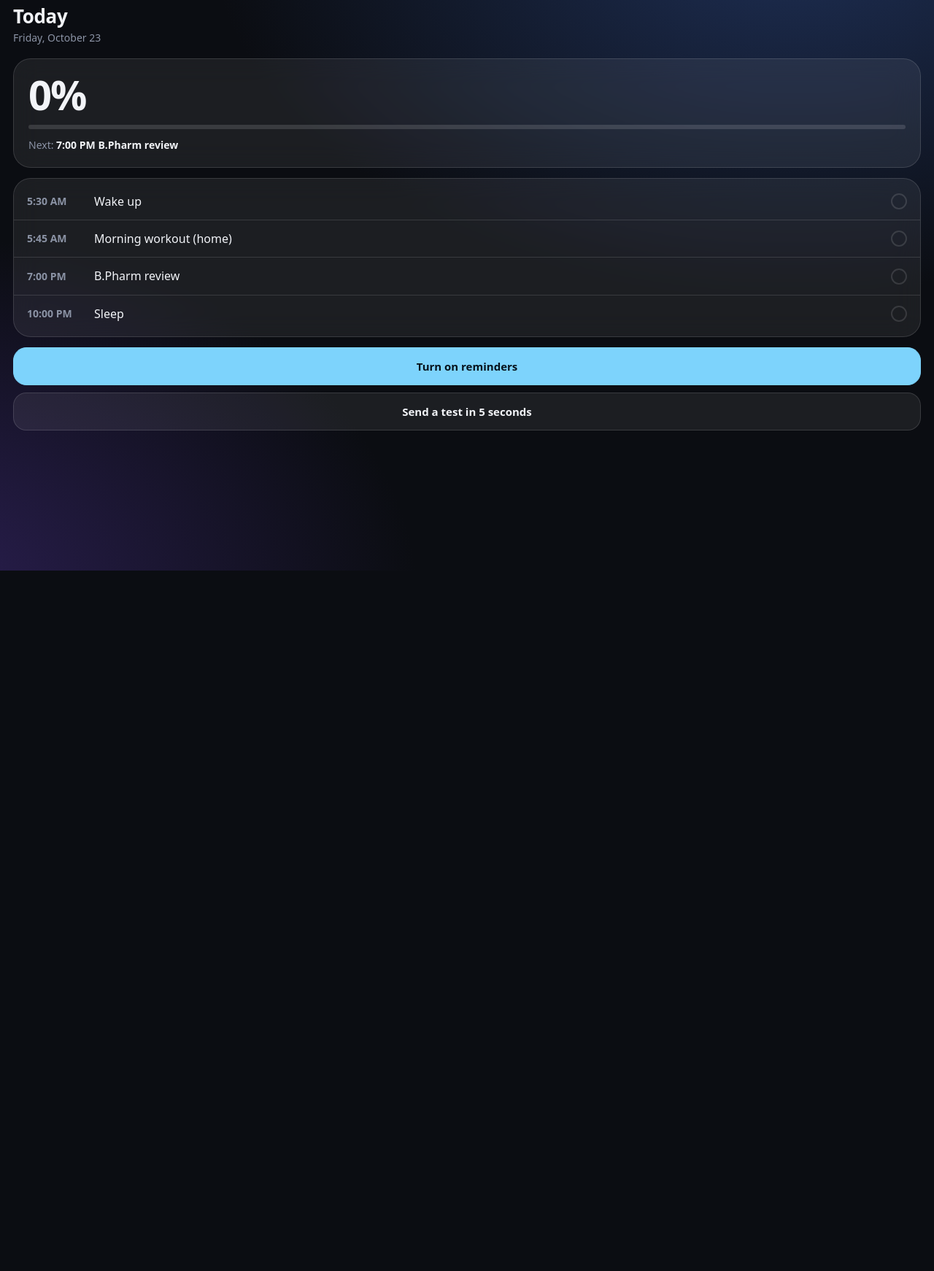
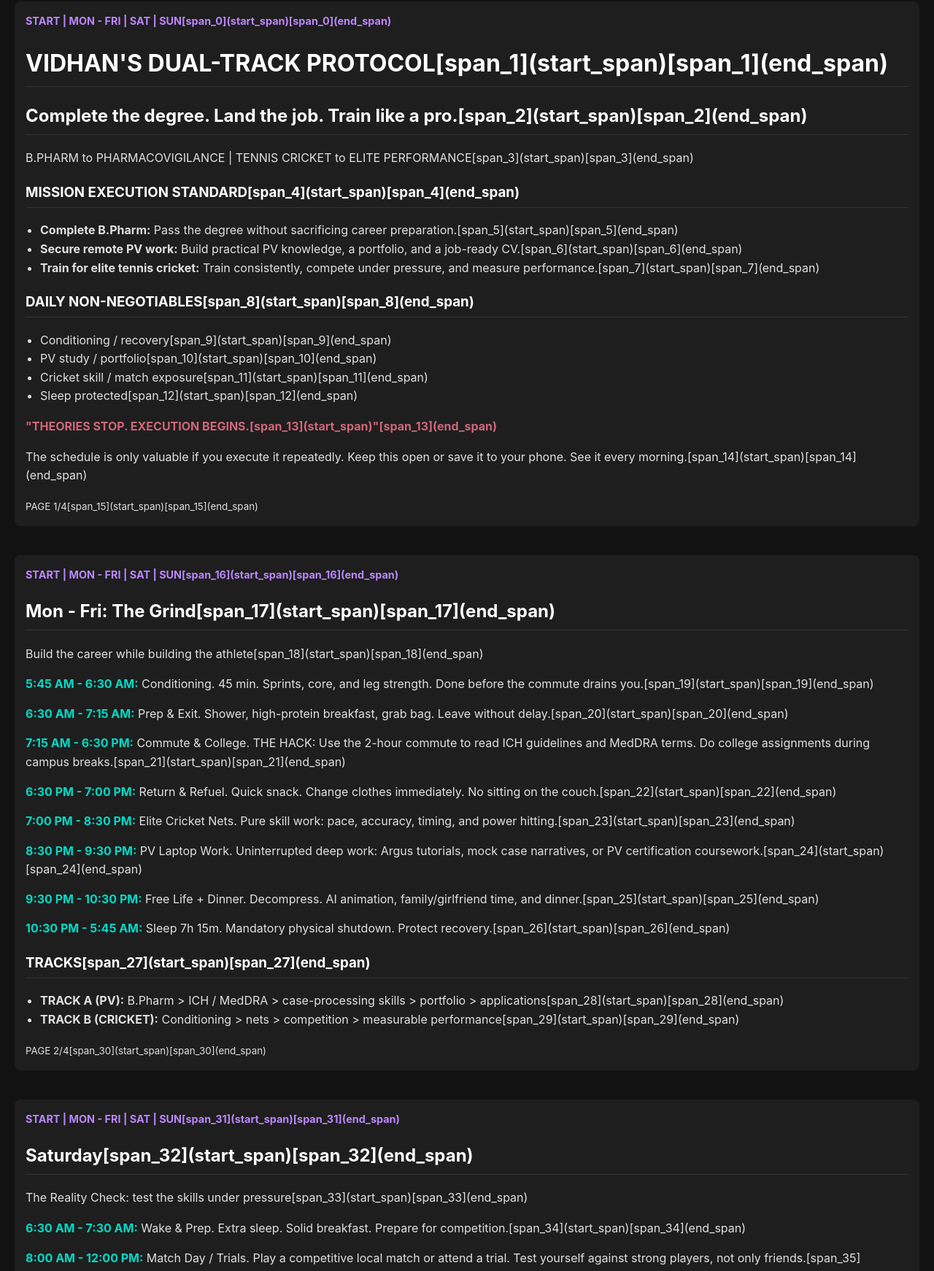
Before and after one commit to vidhanjadhav6-afk/Road-map, a website: page www/index.html in a window 1280 px wide. Shown: the part 18-1760 px from the top of the page at 73% size. Before the commit the page ends 800 px from the top, so only its background shows below. Drawn offline with Linux system fonts and the light colour scheme.

Commit message:
Replace roadmap with dual-track protocol layout

```diff
--- a/www/index.html
+++ b/www/index.html
@@ -1,90 +1,122 @@
-<!doctype html><html lang="en"><head><meta charset="utf-8">
-<meta name="viewport" content="width=device-width,initial-scale=1,viewport-fit=cover">
-<title>My Roadmap</title>
-<style>
-:root{--t:#f2f4f8;--m:#8b93a5;--a:#7dd3fc;--g:rgba(255,255,255,.07);--b:rgba(255,255,255,.13)}
-*{box-sizing:border-box;margin:0;-webkit-tap-highlight-color:transparent}
-body{min-height:100vh;color:var(--t);font:16px/1.4 system-ui,sans-serif;background:radial-gradient(800px 500px at 85% -10%,#1e2f55,transparent),radial-gradient(700px 500px at -10% 105%,#2b1f52,transparent),#0b0d12;padding:calc(env(safe-area-inset-top) + 22px) 18px calc(env(safe-area-inset-bottom) + 28px)}
-.glass{background:var(--g);border:1px solid var(--b);border-radius:24px;backdrop-filter:blur(18px);-webkit-backdrop-filter:blur(18px)}
-h1{font-size:26px;font-weight:600;letter-spacing:-.4px}
-.sub{color:var(--m);font-size:14px;margin:2px 0 18px}
-.hero{padding:20px;margin-bottom:14px}
-.pct{font-size:56px;font-weight:700;letter-spacing:-2px;line-height:1}
-.bar{height:6px;border-radius:6px;background:var(--b);margin:14px 0 12px;overflow:hidden}
-.bar i{display:block;height:100%;width:0;background:var(--a);border-radius:6px;transition:width .4s}
-.next{color:var(--m);font-size:14px}.next b{color:var(--t);font-weight:600}
-ul{list-style:none;padding:6px 0;margin-bottom:14px}
-li{display:flex;align-items:center;gap:14px;padding:14px 18px}
-li+li{border-top:1px solid var(--b)}
-li b{width:78px;font-weight:600;font-variant-numeric:tabular-nums;color:var(--m);font-size:14px}
-li span{flex:1}
-li i{width:22px;height:22px;border-radius:50%;border:2px solid var(--b)}
-li.on span{color:var(--m);text-decoration:line-through}
-li.on i{background:var(--a);border-color:var(--a)}
-button{width:100%;padding:15px;border-radius:18px;border:1px solid var(--b);background:var(--g);color:var(--t);font:600 15px system-ui;margin-bottom:10px}
-button.p{background:var(--a);color:#06121c;border-color:var(--a)}
-#msg{color:var(--m);font-size:13px;text-align:center;min-height:20px}
-</style></head><body>
-<h1>Today</h1><p class="sub" id="date"></p>
-<div class="glass hero"><div class="pct" id="pct">0%</div><div class="bar"><i id="bar"></i></div><div class="next">Next: <b id="next"></b></div></div>
-<ul class="glass" id="list"></ul>
-<button class="p" onclick="enable()">Turn on reminders</button>
-<button onclick="test()">Send a test in 5 seconds</button>
-<p id="msg"></p>
-<script>
-const S=[
-{t:"5:30 AM",n:"Wake up",d:[0,1,2,3,4,5,6]},
-{t:"5:45 AM",n:"Morning workout (home)",d:[1,2,3,4,5]},
-{t:"4:30 PM",n:"Cricket session",d:[2,4,6]},
-{t:"7:00 PM",n:"B.Pharm review",d:[1,2,3,4,5]},
-{t:"6:00 PM",n:"Weekly review",d:[0]},
-{t:"10:00 PM",n:"Sleep",d:[0,1,2,3,4,5,6]}
-];
-const $=s=>document.querySelector(s);
-const parse=t=>{const[a,p]=t.split(' ');let[h,m]=a.split(':').map(Number);if(p==='PM'&&h<12)h+=12;if(p==='AM'&&h===12)h=0;return[h,m]};
-const mins=t=>{const[h,m]=parse(t);return h*60+m};
-const day=new Date().getDay(),key='done-'+new Date().toDateString();
-let done=[];try{done=JSON.parse(localStorage.getItem(key)||'[]')}catch(e){}
-const today=S.map((s,i)=>({...s,id:i})).filter(s=>s.d.includes(day)).sort((a,b)=>mins(a.t)-mins(b.t));
-$('#date').textContent=new Date().toLocaleDateString(undefined,{weekday:'long',day:'numeric',month:'long'});
-function msg(x){$('#msg').textContent=x}
-function tog(id){done=done.includes(id)?done.filter(x=>x!==id):[...done,id];try{localStorage.setItem(key,JSON.stringify(done))}catch(e){}render()}
-function render(){
- const n=new Date(),nm=n.getHours()*60+n.getMinutes();
- const nx=today.find(s=>!done.includes(s.id)&&mins(s.t)>=nm);
- const p=today.length?Math.round(done.length/today.length*100):0;
- $('#pct').textContent=p+'%';$('#bar').style.width=p+'%';
- $('#next').textContent=nx?nx.t+'  '+nx.n:'Nothing left today';
- $('#list').innerHTML=today.map(s=>'<li class="'+(done.includes(s.id)?'on':'')+'" onclick="tog('+s.id+')"><b>'+s.t+'</b><span>'+s.n+'</span><i></i></li>').join('');
-}
-const LN=window.Capacitor&&Capacitor.Plugins&&Capacitor.Plugins.LocalNotifications;
-async function setup(){
- if(!LN){msg('Reminders work only in the installed Android app.');return false}
- const p=await LN.requestPermissions();
- if(p.display!=='granted'){msg('Allow notifications for this app in phone settings.');return false}
- try{const e=await LN.checkExactNotificationSetting();if(e.exact_alarm!=='granted')await LN.changeExactNotificationSetting()}catch(e){}
- await LN.createChannel({id:'sessions',name:'Session reminders',importance:5,visibility:1,vibration:true,lights:true});
- return true;
-}
-async function enable(){
- try{
-  if(!await setup())return;
-  const pend=await LN.getPending();
-  if(pend.notifications.length)await LN.cancel({notifications:pend.notifications.map(x=>({id:x.id}))});
-  const list=[];
-  S.forEach((s,i)=>{const[h,m]=parse(s.t);s.d.forEach(d=>list.push({id:i*10+d+1,title:s.n,body:'Starting now ('+s.t+')',channelId:'sessions',schedule:{on:{weekday:d+1,hour:h,minute:m},allowWhileIdle:true}}))});
-  await LN.schedule({notifications:list});
-  try{localStorage.setItem('armed','1')}catch(e){}
-  msg('Reminders on: '+list.length+' scheduled weekly.');
- }catch(e){msg('Error: '+e.message)}
-}
-async function test(){
- try{
-  if(!await setup())return;
-  await LN.schedule({notifications:[{id:999,title:'Test reminder',body:'Reminders work. Close the app and try again.',channelId:'sessions',schedule:{at:new Date(Date.now()+5000),allowWhileIdle:true}}]});
-  msg('Test sent. Close the app now.');
- }catch(e){msg('Error: '+e.message)}
-}
-render();setInterval(render,60000);
-try{if(localStorage.getItem('armed'))enable()}catch(e){}
-</script></body></html>
+<!DOCTYPE html>
+<html lang="en">
+<head>
+    <meta charset="UTF-8">
+    <meta name="viewport" content="width=device-width, initial-scale=1.0">
+    <title>VIDHAN'S DUAL-TRACK PROTOCOL</title>
+    <style>
+        body { background-color: #121212; color: #e0e0e0; font-family: -apple-system, sans-serif; margin: 0; padding: 20px; line-height: 1.6; }
+        h1, h2, h3 { color: #ffffff; border-bottom: 1px solid #333; padding-bottom: 5px; }
+        .page { margin-bottom: 40px; padding: 15px; background-color: #1e1e1e; border-radius: 8px; }
+        .nav { font-weight: bold; color: #bb86fc; font-size: 0.9em; margin-bottom: 15px; }
+        .time-block { margin-bottom: 15px; }
+        .time { font-weight: bold; color: #03dac6; }
+        .highlight { color: #cf6679; font-weight: bold; }
+        ul { padding-left: 20px; }
+    </style>
+</head>
+<body>
+
+    <!-- PAGE 1 -->
+    <div class="page" id="start">
+        <div class="nav">START | MON - FRI | SAT | SUN[span_0](start_span)[span_0](end_span)</div>
+        <h1>VIDHAN'S DUAL-TRACK PROTOCOL[span_1](start_span)[span_1](end_span)</h1>
+        <h2>Complete the degree. Land the job. Train like a pro.[span_2](start_span)[span_2](end_span)</h2>
+        <p>B.PHARM to PHARMACOVIGILANCE | TENNIS CRICKET to ELITE PERFORMANCE[span_3](start_span)[span_3](end_span)</p>
+
+        <h3>MISSION EXECUTION STANDARD[span_4](start_span)[span_4](end_span)</h3>
+        <ul>
+            <li><strong>Complete B.Pharm:</strong> Pass the degree without sacrificing career preparation.[span_5](start_span)[span_5](end_span)</li>
+            <li><strong>Secure remote PV work:</strong> Build practical PV knowledge, a portfolio, and a job-ready CV.[span_6](start_span)[span_6](end_span)</li>
+            <li><strong>Train for elite tennis cricket:</strong> Train consistently, compete under pressure, and measure performance.[span_7](start_span)[span_7](end_span)</li>
+        </ul>
+
+        <h3>DAILY NON-NEGOTIABLES[span_8](start_span)[span_8](end_span)</h3>
+        <ul>
+            <li>Conditioning / recovery[span_9](start_span)[span_9](end_span)</li>
+            <li>PV study / portfolio[span_10](start_span)[span_10](end_span)</li>
+            <li>Cricket skill / match exposure[span_11](start_span)[span_11](end_span)</li>
+            <li>Sleep protected[span_12](start_span)[span_12](end_span)</li>
+        </ul>
+        <p class="highlight">"THEORIES STOP. EXECUTION BEGINS.[span_13](start_span)"[span_13](end_span)</p>
+        <p>The schedule is only valuable if you execute it repeatedly. Keep this open or save it to your phone. See it every morning.[span_14](start_span)[span_14](end_span)</p>
+        <small>PAGE 1/4[span_15](start_span)[span_15](end_span)</small>
+    </div>
+
+    <!-- PAGE 2 -->
+    <div class="page" id="mon-fri">
+        <div class="nav">START | MON - FRI | SAT | SUN[span_16](start_span)[span_16](end_span)</div>
+        <h2>Mon - Fri: The Grind[span_17](start_span)[span_17](end_span)</h2>
+        <p>Build the career while building the athlete[span_18](start_span)[span_18](end_span)</p>
+
+        <div class="time-block"><span class="time">5:45 AM - 6:30 AM:</span> Conditioning. 45 min. Sprints, core, and leg strength. Done before the commute drains you.[span_19](start_span)[span_19](end_span)</div>
+        <div class="time-block"><span class="time">6:30 AM - 7:15 AM:</span> Prep & Exit. Shower, high-protein breakfast, grab bag. Leave without delay.[span_20](start_span)[span_20](end_span)</div>
+        <div class="time-block"><span class="time">7:15 AM - 6:30 PM:</span> Commute & College. THE HACK: Use the 2-hour commute to read ICH guidelines and MedDRA terms. Do college assignments during campus breaks.[span_21](start_span)[span_21](end_span)</div>
+        <div class="time-block"><span class="time">6:30 PM - 7:00 PM:</span> Return & Refuel. Quick snack. Change clothes immediately. No sitting on the couch.[span_22](start_span)[span_22](end_span)</div>
+        <div class="time-block"><span class="time">7:00 PM - 8:30 PM:</span> Elite Cricket Nets. Pure skill work: pace, accuracy, timing, and power hitting.[span_23](start_span)[span_23](end_span)</div>
+        <div class="time-block"><span class="time">8:30 PM - 9:30 PM:</span> PV Laptop Work. Uninterrupted deep work: Argus tutorials, mock case narratives, or PV certification coursework.[span_24](start_span)[span_24](end_span)</div>
+        <div class="time-block"><span class="time">9:30 PM - 10:30 PM:</span> Free Life + Dinner. Decompress. AI animation, family/girlfriend time, and dinner.[span_25](start_span)[span_25](end_span)</div>
+        <div class="time-block"><span class="time">10:30 PM - 5:45 AM:</span> Sleep 7h 15m. Mandatory physical shutdown. Protect recovery.[span_26](start_span)[span_26](end_span)</div>
+
+        <h3>TRACKS[span_27](start_span)[span_27](end_span)</h3>
+        <ul>
+            <li><strong>TRACK A (PV):</strong> B.Pharm > ICH / MedDRA > case-processing skills > portfolio > applications[span_28](start_span)[span_28](end_span)</li>
+            <li><strong>TRACK B (CRICKET):</strong> Conditioning > nets > competition > measurable performance[span_29](start_span)[span_29](end_span)</li>
+        </ul>
+        <small>PAGE 2/4[span_30](start_span)[span_30](end_span)</small>
+    </div>
+
+    <!-- PAGE 3 -->
+    <div class="page" id="sat">
+        <div class="nav">START | MON - FRI | SAT | SUN[span_31](start_span)[span_31](end_span)</div>
+        <h2>Saturday[span_32](start_span)[span_32](end_span)</h2>
+        <p>The Reality Check: test the skills under pressure[span_33](start_span)[span_33](end_span)</p>
+
+        <div class="time-block"><span class="time">6:30 AM - 7:30 AM:</span> Wake & Prep. Extra sleep. Solid breakfast. Prepare for competition.[span_34](start_span)[span_34](end_span)</div>
+        <div class="time-block"><span class="time">8:00 AM - 12:00 PM:</span> Match Day / Trials. Play a competitive local match or attend a trial. Test yourself against strong players, not only friends.[span_35](start_span)[span_35](end_span)</div>
+        <div class="time-block"><span class="time">12:00 PM - 2:00 PM:</span> Recovery + Lunch. Hydrate, eat, and physically rest.[span_36](start_span)[span_36](end_span)</div>
+        <div class="time-block"><span class="time">2:00 PM - 4:30 PM:</span> Deep PV Study. 2.5 hours of focused work: complex mock cases and clinical-data study.[span_37](start_span)[span_37](end_span)</div>
+        <div class="time-block"><span class="time">4:30 PM - 6:00 PM:</span> College Overflow. Finish remaining B.Pharm assignments or study for upcoming exams.[span_38](start_span)[span_38](end_span)</div>
+        <div class="time-block"><span class="time">6:00 PM onwards:</span> Total Disconnect. Go out, spend time with loved ones, make lo-fi music, or work on AI webcomics. The night is yours.[span_39](start_span)[span_39](end_span)</div>
+
+        <h3>SATURDAY SCORECARD[span_40](start_span)[span_40](end_span)</h3>
+        <ul>
+            <li>Competitive match / trial attended[span_41](start_span)[span_41](end_span)</li>
+            <li>Batting / skill performance[span_42](start_span)[span_42](end_span)</li>
+            <li>PV deep-work completed[span_43](start_span)[span_43](end_span)</li>
+            <li>One weakness identified[span_44](start_span)[span_44](end_span)</li>
+        </ul>
+        <small>PAGE 3/4[span_45](start_span)[span_45](end_span)</small>
+    </div>
+
+    <!-- PAGE 4 -->
+    <div class="page" id="sun">
+        <div class="nav">START | MON - FRI | SAT | SUN[span_46](start_span)[span_46](end_span)</div>
+        <h2>Sunday[span_47](start_span)[span_47](end_span)</h2>
+        <p>Recovery & The Setup: repair the body, arm the week[span_48](start_span)[span_48](end_span)</p>
+
+        <div class="time-block"><span class="time">7:00 AM - 10:00 AM:</span> Active Recovery. Sleep in slightly. Light stretching or walking. No heavy lifting or intense nets.[span_49](start_span)[span_49](end_span)</div>
+        <div class="time-block"><span class="time">10:00 AM - 1:00 PM:</span> Free Time. Family time, chores, or hobbies.[span_50](start_span)[span_50](end_span)</div>
+        <div class="time-block"><span class="time">1:00 PM - 3:00 PM:</span> Portfolio Building. Format PV CV. Finalize mock case narratives into clean PDFs. Search LinkedIn for remote PV internships/healthcare agencies.[span_51](start_span)[span_51](end_span)</div>
+        <div class="time-block"><span class="time">3:00 PM - 7:00 PM:</span> Free Time. Complete disconnect.[span_52](start_span)[span_52](end_span)</div>
+        <div class="time-block"><span class="time">7:00 PM - 8:30 PM:</span> The Monday Setup. Pack college bag, lay out morning gym clothes, and download next week's PV materials for the commute.[span_53](start_span)[span_53](end_span)</div>
+        <div class="time-block"><span class="time">8:30 PM - 9:30 PM:</span> Dinner + Wind Down. Relax and get off screens.[span_54](start_span)[span_54](end_span)</div>
+        <div class="time-block"><span class="time">9:30 PM:</span> Early Sleep. Reset your rhythm for the 5:45 AM Monday wake-up.[span_55](start_span)[span_55](end_span)</div>
+
+        <h3>MONDAY LAUNCH CHECKLIST[span_56](start_span)[span_56](end_span)</h3>
+        <ul>
+            <li>[ ] College bag packed[span_57](start_span)[span_57](end_span)</li>
+            <li>[ ] Training clothes ready[span_58](start_span)[span_58](end_span)</li>
+            <li>[ ] PV videos / PDFs downloaded[span_59](start_span)[span_59](end_span)</li>
+            <li>[ ] CV/portfolio task identified[span_60](start_span)[span_60](end_span)</li>
+            <li>[ ] Monday alarm set[span_61](start_span)[span_61](end_span)</li>
+            <li>[ ] Screens off before sleep[span_62](start_span)[span_62](end_span)</li>
+        </ul>
+
+        <h3 class="highlight">THE RULE[span_63](start_span)[span_63](end_span)</h3>
+        <p>Miss one block? Resume at the next block. Do not turn one failure into a failed day. Consistency beats heroic bursts.[span_64](start_span)[span_64](end_span)</p>
+        <small>PAGE 4/4[span_65](start_span)[span_65](end_span)</small>
+    </div>
+
+</body>
+</html>
```
